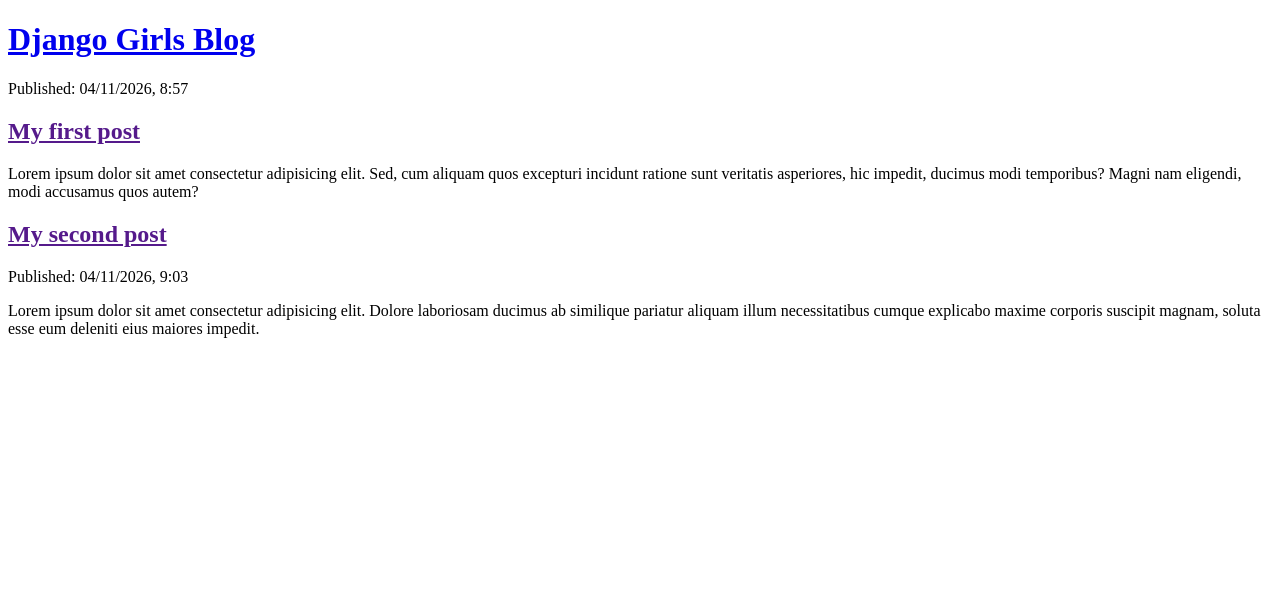
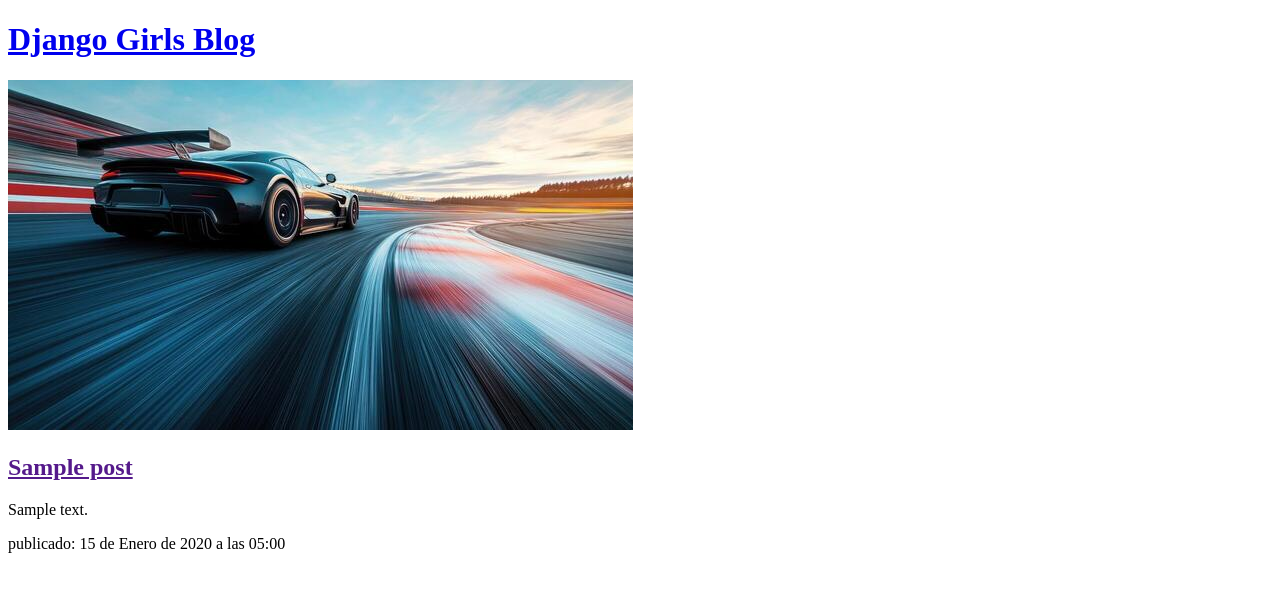
Before and after one commit to Ap14ger/my-first-blog, a Django app: page / in a window 1280 px wide. Shown: the top 592 px of the page. Run offline with Django 5.2, Linux system fonts and the light colour scheme; tables that the repository leaves empty hold one stand-in row (values such as "Sample post").

Commit message:
Templates modificados para mostrar porst desde la base de datos

```diff
--- a/blog/models.py
+++ b/blog/models.py
@@ -11,7 +11,7 @@ class Post(models.Model):  # models.Model significa que Post es un modelo de Dja
     # este es una relación (link) con otro modelo.
     author = models.ForeignKey(
         settings.AUTH_USER_MODEL, on_delete=models.CASCADE)
-    # así es como defines un texto con un número limitado de caracteres.
+    # así es como defines un texto con un número limitado de caracteres titulo.
     title = models.CharField(max_length=200)
     # este es para texto largo sin límite. Suena perfecto para el contenido de la entrada del blog
     text = models.TextField()
--- a/blog/templates/blog/post_list.html
+++ b/blog/templates/blog/post_list.html
@@ -4,30 +4,24 @@
     <meta charset="UTF-8" />
     <meta name="viewport" content="width=device-width, initial-scale=1.0" />
     <title>Django Girls blog</title>
+    <style>
+      .parrafo {
+        color: rgb(7, 7, 7);
+      }
+    </style>
   </head>
   <body>
     <div>
       <h1><a href="/">Django Girls Blog</a></h1>
+      <img src="/blog/static/imagenes/carro.jpg" alt="" />
     </div>
+
+    {% for post in posts %}
     <div>
-      <p>Published: 04/11/2026, 8:57</p>
-      <h2><a href="">My first post</a></h2>
-      <p>
-        Lorem ipsum dolor sit amet consectetur adipisicing elit. Sed, cum
-        aliquam quos excepturi incidunt ratione sunt veritatis asperiores, hic
-        impedit, ducimus modi temporibus? Magni nam eligendi, modi accusamus
-        quos autem?
-      </p>
+      <h2><a href="">{{ post.title }}</a></h2>
+      <p>{{ post.text|linebreaksbr }}</p>
+      <p>publicado: {{ post.published_date }}</p>
     </div>
-    <div>
-      <h2><a href="">My second post</a></h2>
-      <p>Published: 04/11/2026, 9:03</p>
-      <p>
-        Lorem ipsum dolor sit amet consectetur adipisicing elit. Dolore
-        laboriosam ducimus ab similique pariatur aliquam illum necessitatibus
-        cumque explicabo maxime corporis suscipit magnam, soluta esse eum
-        deleniti eius maiores impedit.
-      </p>
-    </div>
+    {% endfor %}
   </body>
 </html>
--- a/blog/urls.py
+++ b/blog/urls.py
@@ -3,5 +3,6 @@ from . import views
 
 
 urlpatterns = [
+    # trae de views el metodo post_list
     path('', views.post_list, name='post_list'),
 ]
--- a/blog/views.py
+++ b/blog/views.py
@@ -1,7 +1,12 @@
 from django.shortcuts import render
+from django.utils import timezone
+from .models import Post
 
 # Create your views here. es donde va la logica
 
 
 def post_list(request):
-    return render(request, 'blog/post_list.html', {})
+    posts = Post.objects.filter(
+        published_date__lte=timezone.now()).order_by('published_date')
+    # retorna la plantilla post_list.html
+    return render(request, 'blog/post_list.html', {'posts': posts})
--- a/mysite/urls.py
+++ b/mysite/urls.py
@@ -19,5 +19,6 @@ from django.urls import path, include
 
 urlpatterns = [
     path('admin/', admin.site.urls),
+    # incluye las urls de la app blog
     path('', include('blog.urls')),
 ]
```
Also changed, not shown: blog/static/imagenes/carro.jpg (added).
